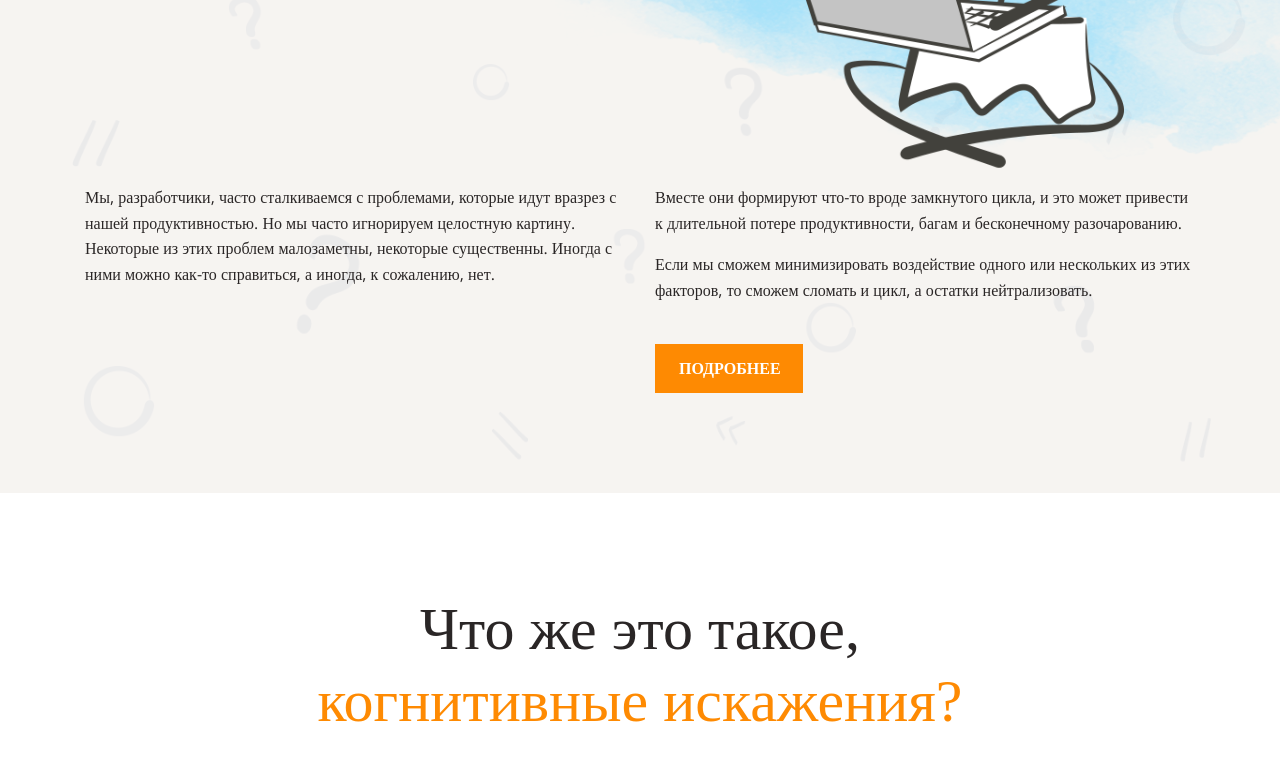
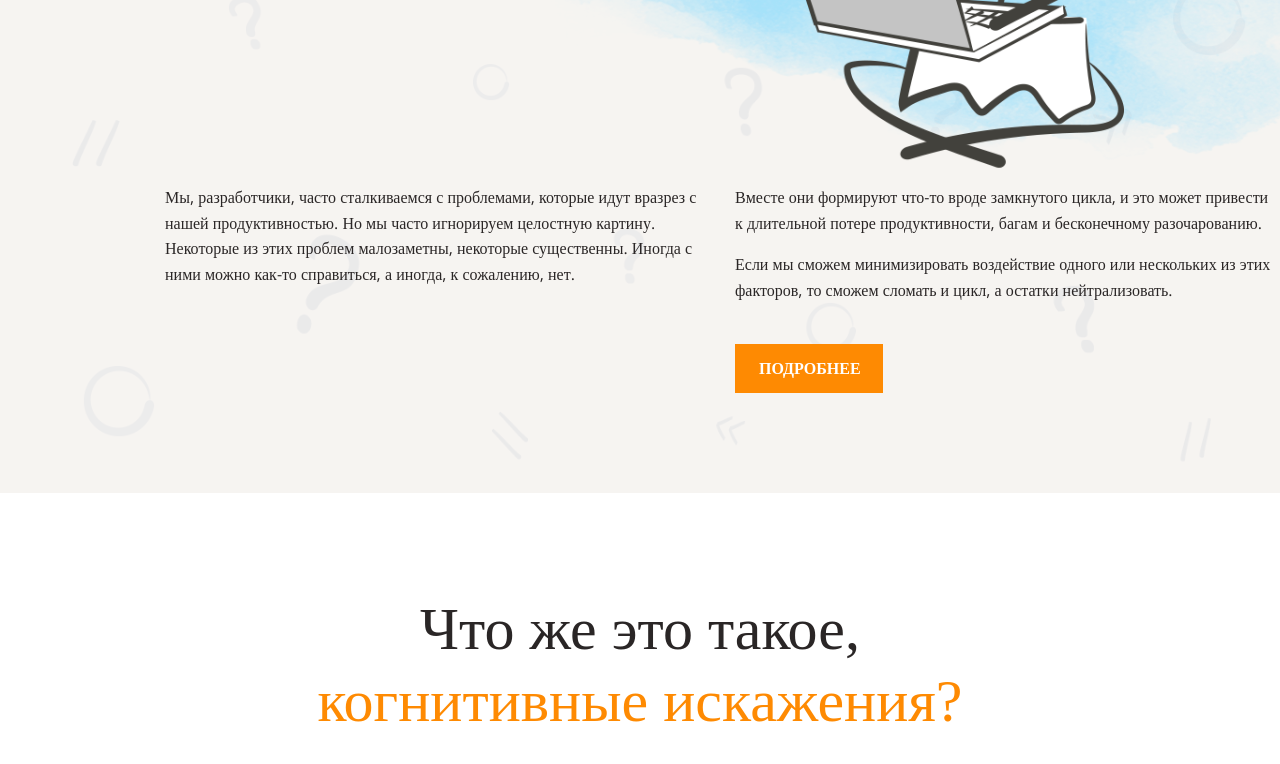
Before and after one commit to vadymtel/layout-designer-project-lvl1, a website: page src/index.html in a window 1280 px wide. Shown: the part 372-1136 px from the top of the page. Drawn offline with nearby package versions, Linux system fonts and the light colour scheme; a web font is replaced by a local one.

Commit message:
maybe last correct

```diff
--- a/src/styles/style.css
+++ b/src/styles/style.css
@@ -32,9 +32,8 @@ body {
 }
 
 .content-wrapper {
-  width: 1110px;
-  padding-top: 100px;
-  padding-bottom: 100px;
+  width: 1440px;
+  padding: 100px 165px;
   margin: 0 auto;
 }
 
@@ -293,8 +292,7 @@ a.link-button {
 
 .footer {
   position: relative;
-  padding-top: 100px;
-  padding-bottom: 100px;
+  padding: 100px 165px;
   margin: 0 auto;
   background-color: var(--white);
 }
```
Also changed, not shown: README.md.
